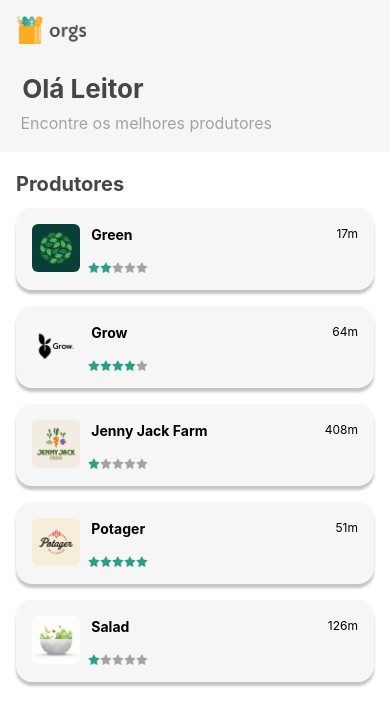
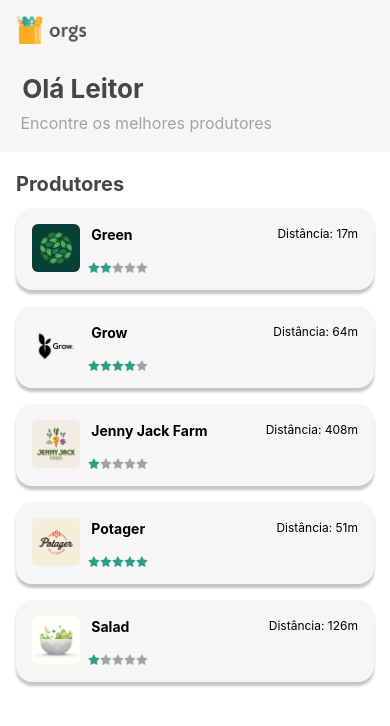
Before and after one commit to Gustavobtfelix/React-Native-Cli-App-orgs-hooks, a React Native app: screen / in a window 390 px wide. Shown: the top 726 px of the page. Built offline with nearby package versions, Linux system fonts and the light colour scheme.

Commit message:
editando mocks

```diff
--- a/src/mocks/produtores.js
+++ b/src/mocks/produtores.js
@@ -15,31 +15,31 @@ const produtoresTXT = {
         {
             nome: "Green",
             imagem: green,
-            distancia: `${gerarNumeroAleatorio(1, 500)}m`, // ${}m = método de adicionar js na string
+            distancia: `Distância: ${gerarNumeroAleatorio(1, 500)}m`, // ${}m = método de adicionar js na string
             estrelas: gerarNumeroAleatorio(0, 5),
         },
         {
             nome: "Grow",
             imagem: grow,
-            distancia: `${gerarNumeroAleatorio(1, 500)}m`, // ${}m = método de adicionar js na string
+            distancia: `Distância: ${gerarNumeroAleatorio(1, 500)}m`,
             estrelas: gerarNumeroAleatorio(0, 5),
         },
         {
             nome: "Jenny Jack Farm",
             imagem: jennyJack,
-            distancia: `${gerarNumeroAleatorio(1, 500)}m`, // ${}m = método de adicionar js na string
+            distancia: `Distância: ${gerarNumeroAleatorio(1, 500)}m`,
             estrelas: gerarNumeroAleatorio(0, 5),
         },
         {
             nome: "Potager",
             imagem: potager,
-            distancia: `${gerarNumeroAleatorio(1, 500)}m`, // ${}m = método de adicionar js na string
+            distancia: `Distância: ${gerarNumeroAleatorio(1, 500)}m`,
             estrelas: gerarNumeroAleatorio(0, 5),
         },
         {
             nome: "Salad",
             imagem: salad,
-            distancia: `${gerarNumeroAleatorio(1, 500)}m`, // ${}m = método de adicionar js na string
+            distancia: `Distância: ${gerarNumeroAleatorio(1, 500)}m`,
             estrelas: gerarNumeroAleatorio(0, 5),
         },
     ]
```
